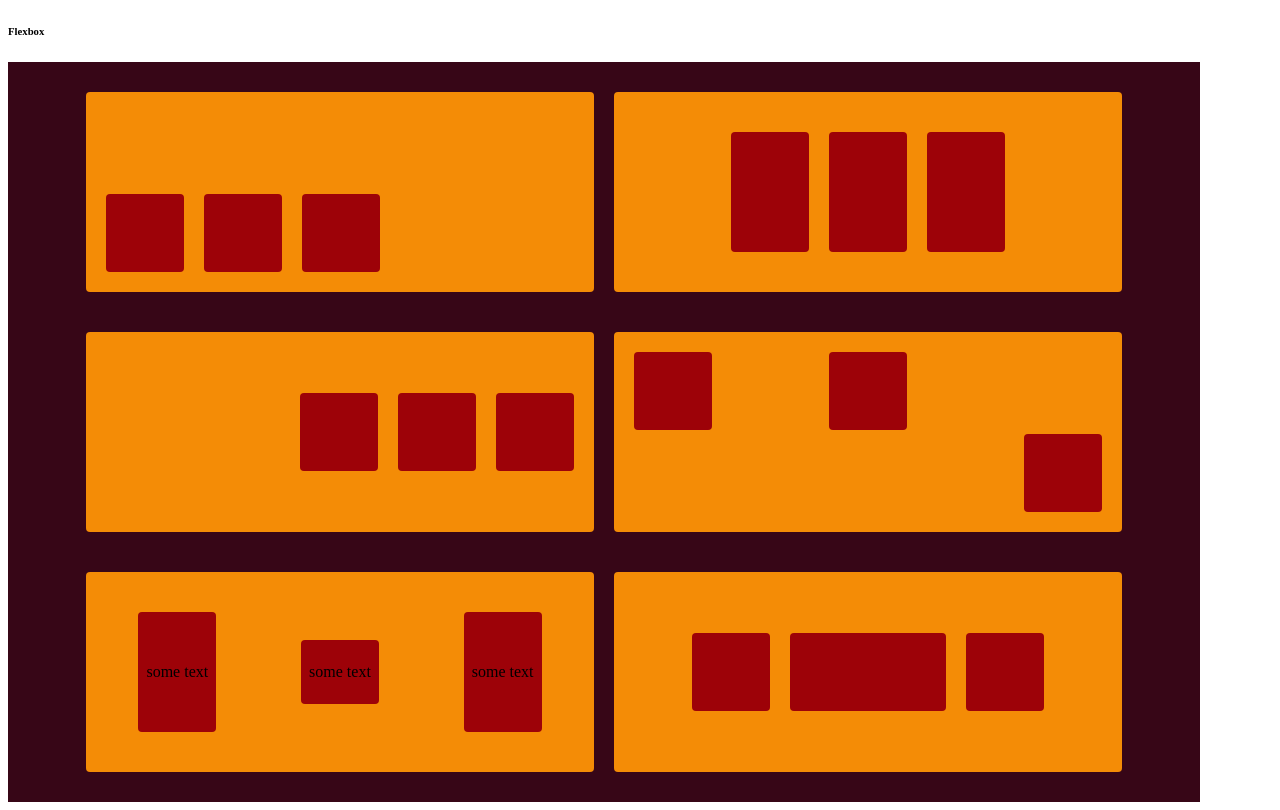
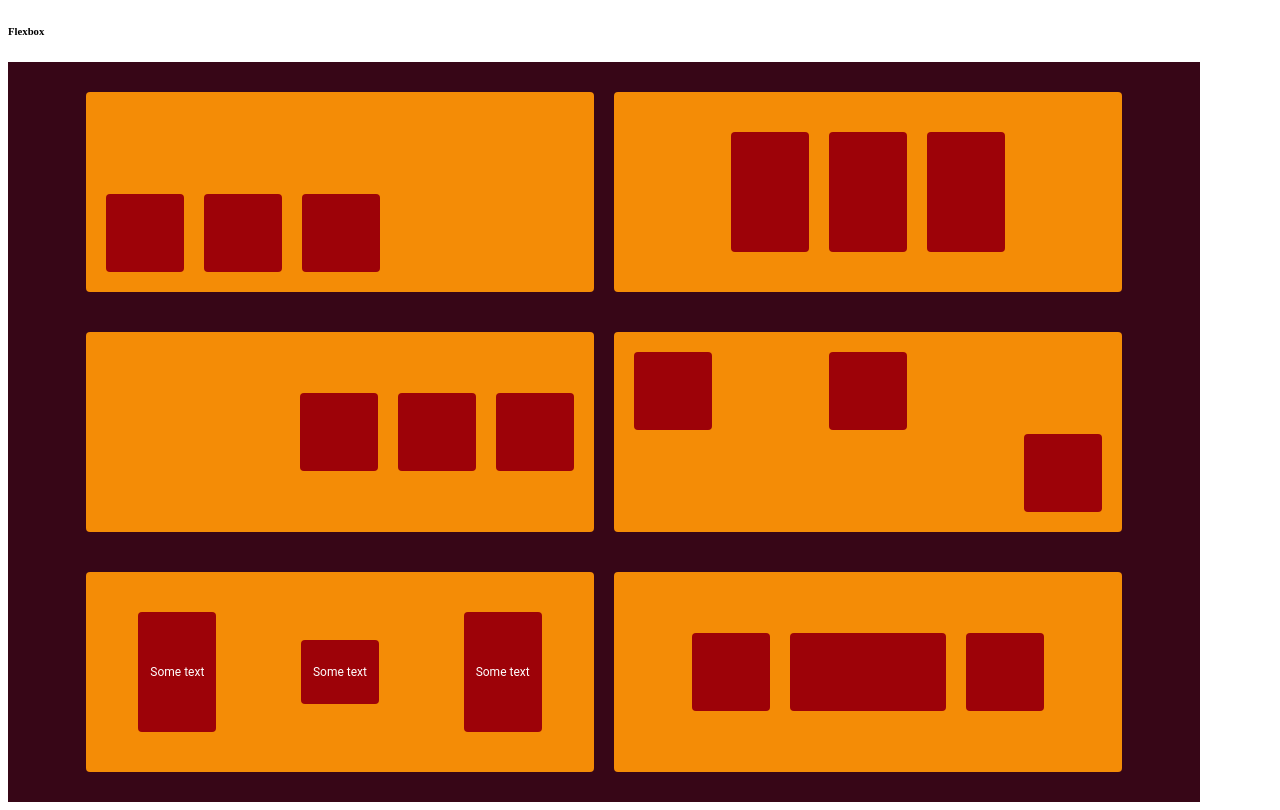
Before and after one commit to xOsitax/flex-box, a plain HTML site: page index.html in a window 1280 px wide. Drawn offline with Linux system fonts and the light colour scheme.

Commit message:
fixed font size and color

```diff
--- a/index.html
+++ b/index.html
@@ -36,9 +36,9 @@
       </div>
       <div class="container five">
         <!--  fifth container -->
-        <div class="boxstrech">some text</div>
-        <div class="boxshort">some text</div>
-        <div class="boxstrech">some text</div>
+        <div class="boxstrech">Some text</div>
+        <div class="boxshort">Some text</div>
+        <div class="boxstrech">Some text</div>
       </div>
       <div class="container six">
         <!-- sixth container -->
--- a/styles/index.css
+++ b/styles/index.css
@@ -17,7 +17,6 @@ body {
 }
 /*all containers*/
 .container {
-
   display: flex;
   flex-wrap: wrap;
   background-color: #f48c06;
@@ -33,9 +32,7 @@ body {
   align-items: flex-end;
 }
 
-
 .two {
-
   display: flex;
   align-items: center;
   justify-content: center;
@@ -54,6 +51,10 @@ body {
   display: flex;
   justify-content: space-around;
   align-items: center;
+  font-family: "Roboto";
+
+  font-size: 12px;
+  color: #ffffff;
 }
 .six {
   display: flex;
@@ -66,7 +67,6 @@ body {
   display: flex;
   align-self: flex-end;
 }
-
 
 .seventeen {
   display: flex;
@@ -108,74 +108,3 @@ body {
   height: 78px;
   border-radius: 4px;
 }
-/*Old version each container
-.box {
-  display: flex;
-  background-color: #9d0208;
-  margin-top: 63px;
-  margin-bottom: 19px;
-
-  width: 78px;
-  height: 78px;
-  border-radius: 4px;
-}
-.box1 {
-  display: flex;
-  background-color: #9d0208;
-
-  width: 78px;
-  height: 120px;
-  border-radius: 4px;
-}
-
-.box2 {
-  display: flex;
-  background-color: #9d0208;
-
-  align-items: center;
-  width: 78px;
-  height: 78px;
-  border-radius: 4px;
-}
-.box3 {
-  display: flex;
-  background-color: #9d0208;
-  margin-top: 20px;
-  justify-content: flex-end;
-  width: 78px;
-  height: 78px;
-  border-radius: 4px;
-}
-.box4 {
-  display: flex;
-  background-color: #9d0208;
-
-  justify-content: center;
-  align-items: center;
-  width: 78px;
-  height: 120px;
-  border-radius: 4px;
-}
-.box5 {
-  display: flex;
-  background-color: #9d0208;
-  width: 78px;
-  height: 78px;
-  border-radius: 4px;
-}
-.four {
-  display: flex;
-  justify-content: space-between;
-}
-.twelve {
-  display: flex;
-  align-self: flex-end;
-}
-
-.five {
-  display: flex;
-  justify-content: space-around;
-  align-items: center;
-}
-
-/*
```
